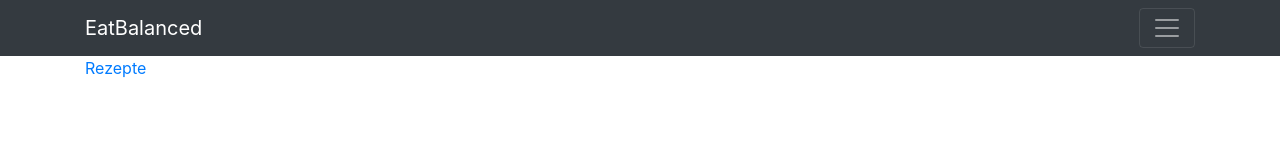
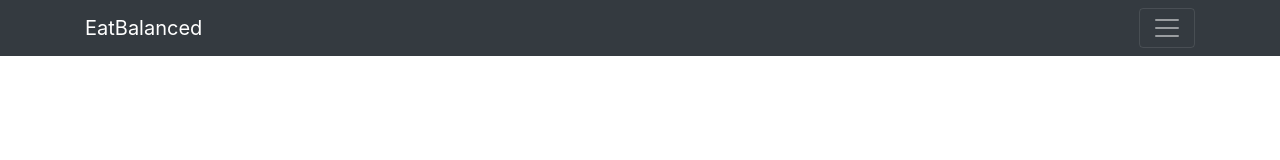
Before and after one commit to rklonner/eatBalanced, an Angular app in the folder frontend/: page / in a window 1280 px wide. Shown: the top 160 px of the page. Built offline with nearby package versions, Linux system fonts and the light colour scheme.

Commit message:
fixed routing in navbar

```diff
--- a/frontend/src/app/app-navbar/app-navbar.component.html
+++ b/frontend/src/app/app-navbar/app-navbar.component.html
@@ -6,7 +6,9 @@
     </button>
     <div [ngbCollapse]="!isNavbarCollapsed" class="collapse navbar-collapse" id="navbarResponsive">
       <ul class="navbar-nav ml-auto">
-        <li class="nav-item active"><a id="mainRecipes" class="nav-link" href=#>Rezepte<span class="sr-only">(current)</span></a></li>
+	    <!-- angular: use combination of routerLink="/recipes" (click)="isNavbarCollapsed = !isNavbarCollapsed" so that
+		     navbar will collapse after click on link-->
+        <li class="nav-item active"><a id="mainRecipes" class="nav-link" routerLink="/recipes" (click)="isNavbarCollapsed = !isNavbarCollapsed" href=#>Rezepte<span class="sr-only">(current)</span></a></li>
         <li class="nav-item"><a id="mainMenu" class="nav-link" href=#>Menüplan</a></li>
 		<li class="nav-item"><a id="mainMenu" class="nav-link" href=#>Einkaufsliste</a></li>
       </ul>
--- a/frontend/src/app/app.component.html
+++ b/frontend/src/app/app.component.html
@@ -2,9 +2,6 @@
 <app-navbar></app-navbar>
 
 <div class="container">
-    <nav>
-	  <a routerLink="/recipes">Rezepte</a>
-	</nav>
 	<router-outlet></router-outlet>
 	<app-messages></app-messages>
 </div>
--- a/frontend/src/app/recipes/recipes.component.html
+++ b/frontend/src/app/recipes/recipes.component.html
@@ -1,8 +1,7 @@
 <h2>Rezepte</h2>
-<!--<input type="text" placeholder="Rezeptsuche"/>
-<button type="button" class="btn btn-secondary">Suchen</button>-->
+
 <div class="row">
-  <div class="col-lg-6">
+  <div class="col-lg-4">
     <div class="input-group">
       <input type="text" class="form-control" placeholder="Rezeptsuche ...">
       <span class="input-group-btn">
```
